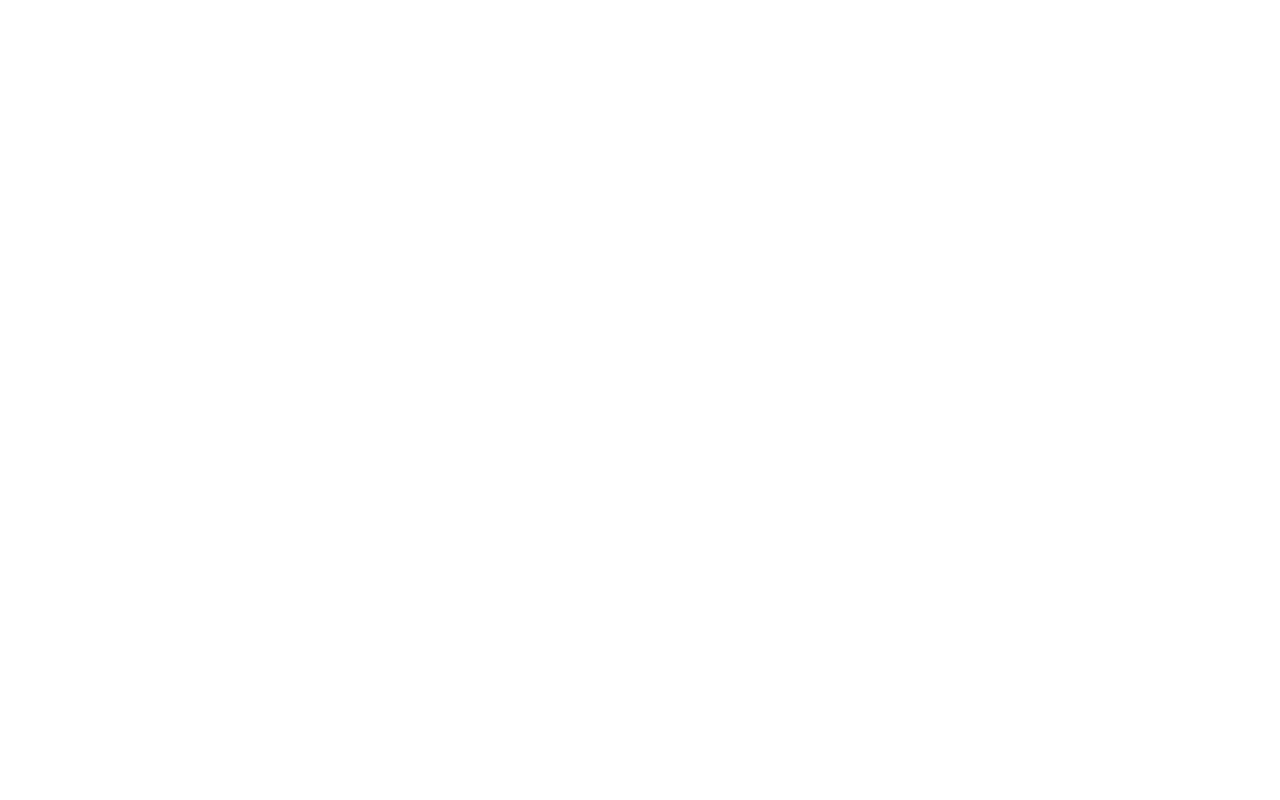
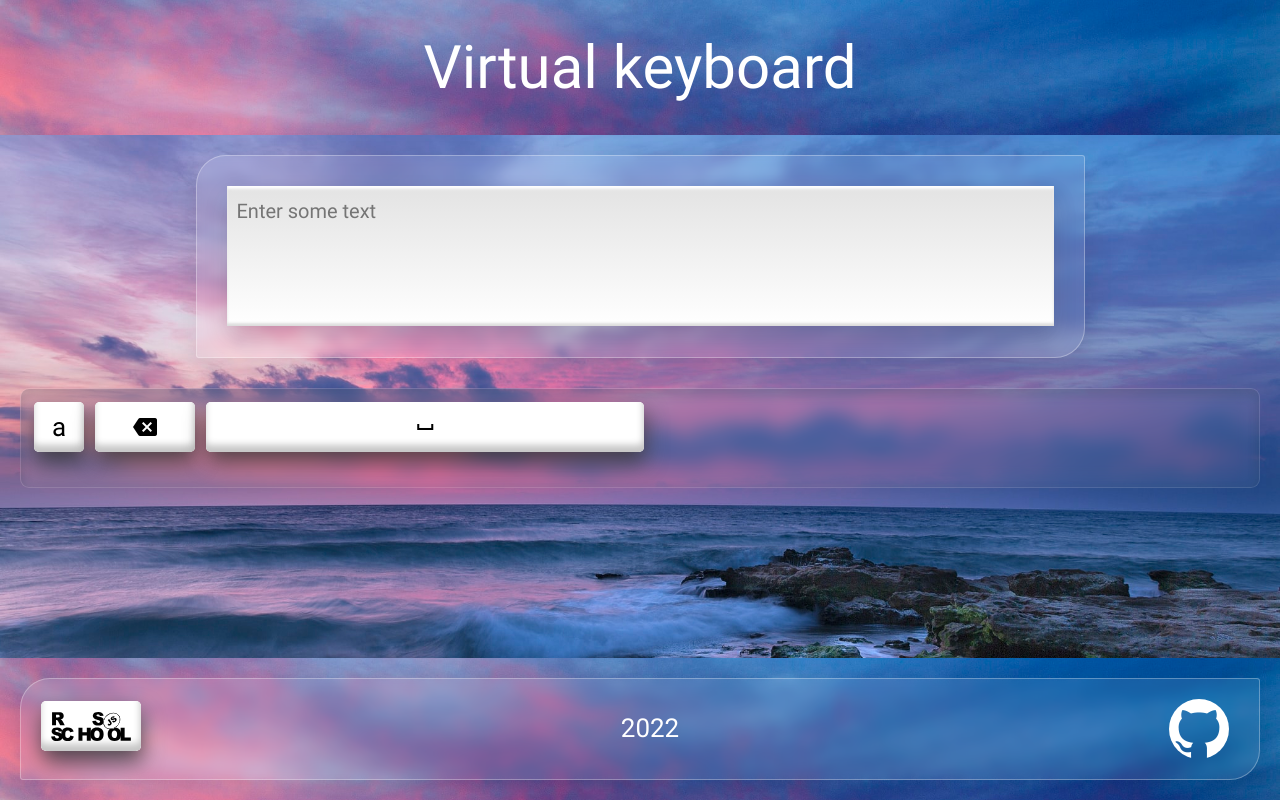
Before and after one commit to vpeacock/virtual-keyboard, a website: page index.html in a window 1280 px wide. Drawn offline with Linux system fonts and the light colour scheme.

Commit message:
feat: add basic template

```diff
--- a/index.html
+++ b/index.html
@@ -1,12 +1,70 @@
 <!DOCTYPE html>
 <html lang="en">
+
 <head>
     <meta charset="UTF-8">
     <meta http-equiv="X-UA-Compatible" content="IE=edge">
     <meta name="viewport" content="width=device-width, initial-scale=1.0">
-    <title>Document</title>
+    <link rel="shortcut icon" href="assets/images/favicon.ico" type="image/x-icon">
+    <link rel="stylesheet" href="style.css">
+    <link rel="stylesheet" href="normalize.css">
+    <link href="https://fonts.googleapis.com/icon?family=Material+Icons" rel="stylesheet">
+    <title>Virtual keyboard</title>
 </head>
+
 <body>
+    <header class="header section ">
+        <div class="container">
+            <h1 class="main-title">Virtual keyboard</h1>
+        </div>
+    </header>
+
+    <main class="main section">
+        <div class="container main__container">
+            <div class="keyboard-input__container">
+                <textarea name="field-text" placeholder="Enter some text" class="keyboard-input" cols="70"
+                    rows="4"></textarea>
+            </div>
+
+            <div class="keyboard">
+                <div class="keyboard__keys">
+                    <button type="button" class="keyboard__key">a</button>
+                    <button type="button" class="keyboard__key keyboard__key_wide">
+                        <i class="material-icons">backspace</i>
+                    </button>
+                    <button type="button" class="keyboard__key keyboard__key_extra-wide">
+                        <i class="material-icons">space_bar</i>
+                    </button>
+
+                </div>
+            </div>
+        </div>
+    </main>
+
+    <footer class="footer section">
+        <div class="container footer__container">
+            <div class="contacts__container">
+                <ul class="contacts">
+                    <li class="contacts__item"><a href="https://rs.school/" class="contacts__link">
+                            <img class="contacts__img contacts__img_rs" src="./assets/svg/rs_school.svg" width="100"
+                                height="100" alt="rs school logo"></a>
+                    </li>
+                    <li class="contacts__item contacts__item_year">
+                        <div class="icons icons_year">2022</div>
+                    </li>
+                    <li class="contacts__item">
+                        <a href="https://github.com/vpeacock" class="contacts__link">
+                            <div class="icons">
+                                <img class="contacts__img contacts__img_gh" src="./assets/images/githab_logo.png"
+                                    width="100" height="100" alt="github logo">
+                            </div>
+                        </a>
+                    </li>
+                </ul>
+            </div>
+        </div>
+    </footer>
     <script src="./index.js"></script>
 </body>
+
 </html>
--- /dev/null
+++ b/style.css
@@ -0,0 +1,416 @@
+/* fonts start*/
+/* roboto-300 - latin */
+@font-face {
+    font-family: 'Roboto';
+    font-style: normal;
+    font-weight: 300;
+    src: local(''),
+        url('./assets/fonts/roboto-v29-latin-300.woff2') format('woff2'),
+        /* Chrome 26+, Opera 23+, Firefox 39+ */
+        url('./assets/fonts/roboto-v29-latin-300.woff') format('woff');
+    /* Chrome 6+, Firefox 3.6+, IE 9+, Safari 5.1+ */
+}
+
+/* roboto-regular - latin */
+@font-face {
+    font-family: 'Roboto';
+    font-style: normal;
+    font-weight: 400;
+    src: local(''),
+        url('./assets/fonts/roboto-v29-latin-regular.woff2') format('woff2'),
+        /* Chrome 26+, Opera 23+, Firefox 39+ */
+        url('./assets/fonts/roboto-v29-latin-regular.woff') format('woff');
+    /* Chrome 6+, Firefox 3.6+, IE 9+, Safari 5.1+ */
+}
+
+/* roboto-500 - latin */
+@font-face {
+    font-family: 'Roboto';
+    font-style: normal;
+    font-weight: 500;
+    src: local(''),
+        url('./assets/fonts/roboto-v29-latin-500.woff2') format('woff2'),
+        /* Chrome 26+, Opera 23+, Firefox 39+ */
+        url('./assets/fonts/roboto-v29-latin-500.woff') format('woff');
+    /* Chrome 6+, Firefox 3.6+, IE 9+, Safari 5.1+ */
+}
+
+/* roboto-700 - latin */
+@font-face {
+    font-family: 'Roboto';
+    font-style: normal;
+    font-weight: 700;
+    src: local(''),
+        url('./assets/fonts/roboto-v29-latin-700.woff2') format('woff2'),
+        /* Chrome 26+, Opera 23+, Firefox 39+ */
+        url('./assets/fonts/roboto-v29-latin-700.woff') format('woff');
+    /* Chrome 6+, Firefox 3.6+, IE 9+, Safari 5.1+ */
+}
+
+/* roboto-900 - latin */
+@font-face {
+    font-family: 'Roboto';
+    font-style: normal;
+    font-weight: 900;
+    src: local(''),
+        url('./assets/fonts/roboto-v29-latin-900.woff2') format('woff2'),
+        /* Chrome 26+, Opera 23+, Firefox 39+ */
+        url('./assets/fonts/roboto-v29-latin-900.woff') format('woff');
+    /* Chrome 6+, Firefox 3.6+, IE 9+, Safari 5.1+ */
+}
+
+/* fonts end*/
+* {
+    margin: 0;
+    padding: 0;
+    box-sizing: border-box;
+}
+
+html,
+body {
+    min-height: 100vh;
+    display: grid;
+    grid-template-rows: auto 1fr auto;
+    font-weight: 400;
+    font-family: 'Roboto';
+    font-style: normal;
+    font-weight: normal;
+    font-style: normal;
+    font-size: 20px;
+    line-height: 75%;
+
+}
+
+html {
+    scroll-behavior: smooth;
+}
+
+button {
+    cursor: pointer;
+}
+
+li {
+    list-style-type: none;
+    cursor: pointer;
+}
+
+a {
+    text-decoration: none;
+    cursor: pointer;
+}
+
+img {
+    max-inline-size: 100%;
+    block-size: auto;
+    height: auto;
+}
+
+/* *-------------------------- general styles start--------------------------*/
+
+:root {
+    --yellow: #ffd541;
+    --btn-light-hover: #004e99;
+    --white: #FFFFFF;
+
+}
+
+.container {
+    max-width: 1440px;
+    padding: 0 20px;
+    box-sizing: content-box;
+    margin: 0 auto;
+}
+
+.section {
+    padding: 20px 0;
+}
+
+
+/* *-------------------------- general styles end--------------------------*/
+
+
+/* *-------------------------- header styles start--------------------------*/
+
+.header {
+    background-image: url('./assets/images/footer-bg.jpg');
+    background-repeat: no-repeat;
+    background-size: cover;
+    background-position: 50% 40%;
+}
+
+.main-title {
+    font-family: 'Roboto';
+    font-style: normal;
+    font-weight: 400;
+    font-size: 60px;
+    text-align: center;
+    color: var(--white);
+}
+
+/* *-------------------------- header styles end--------------------------*/
+
+
+/* *-------------------------- main styles start--------------------------*/
+.main {
+    background-image: url('./assets/images/main-bg1.jpg');
+    background-repeat: no-repeat;
+    background-size: cover;
+    background-position: 50% 40%;
+}
+
+.main__container {
+    display: flex;
+    flex-direction: column;
+    gap: 30px;
+    justify-content: center;
+    align-items: center;
+}
+
+.keyboard-input__container {
+    background: rgba(255, 255, 255, 0.09);
+    box-shadow: 0 4px 30px rgba(0, 0, 0, 0.1);
+    backdrop-filter: blur(5px);
+    -webkit-backdrop-filter: blur(5px);
+    border: 1px solid rgba(255, 255, 255, 0.3);
+    border-radius: 30px 3px;
+    padding: 30px;
+
+}
+
+.keyboard-input {
+    resize: none;
+    padding: 10px;
+    width: 100%;
+    scrollbar-color: #930dc0 #1774c6;
+    scrollbar-width: auto;
+    outline: none;
+    font-family: 'Roboto';
+    font-style: normal;
+    font-weight: 400;
+    font-size: 20px;
+    line-height: 30px;
+    border: none;
+    background: linear-gradient(180deg, #E3E3E3 0%, #FFFFFF 100%);
+    box-shadow: 6.53145e-16px 10.6667px 21.3333px rgba(51, 51, 51, 0.1525), inset -1.66915e-16px -2.72593px 2.72593px #DCDCDC, inset 1.66915e-16px 2.72593px 2.72593px #FFFFFF;
+
+}
+
+.keyboard-input::-webkit-scrollbar {
+    width: 0.4em;
+    height: 0.4em;
+    background-color: var(--btn-light-hover);
+}
+
+.keyboard-input::-webkit-scrollbar-track {
+    background: var(--btn-light-hover);
+}
+
+.keyboard-input::-webkit-scrollbar-thumb {
+    background: #d0e9ff;
+    border-radius: 10%;
+}
+
+/* ? -----------  keyboard styles start ----------- */
+.keyboard {
+    width: 100%;
+    padding: 10px;
+    box-shadow: 0 0 50px rgba(0, 0, 0, 0.5);
+    height: 100px;
+    border-radius: 9px;
+    background-color: rgba(255, 255, 255, 0.06);
+    border: 1px solid rgba(255, 255, 255, 0.1);
+    backdrop-filter: blur(10px);
+    -webkit-box-shadow: 0px 5px 10px 2px rgba(34, 60, 80, 0.2) inset;
+    -moz-box-shadow: 0px 5px 10px 2px rgba(34, 60, 80, 0.2) inset;
+    box-shadow: 0px 5px 10px 2px rgba(34, 60, 80, 0.2) inset;
+}
+
+.keyboard__keys {
+    text-align: center;
+    display: flex;
+    flex-direction: row;
+    flex-wrap: wrap;
+    justify-content: flex-start;
+    align-items: center;
+    gap: 5px;
+}
+
+.keyboard__key {
+    height: 50px;
+    width: 6%;
+    max-width: 50px;
+    margin: 3px;
+    outline: none;
+    border: none;
+
+    backdrop-filter: blur(10px);
+    background-color: rgba(255, 255, 255, 1);
+    border-radius: 5px;
+    background: #FFFFFF;
+    box-shadow: 1.11497px 10.6082px 21.3333px rgba(51, 51, 51, 0.793), inset -0.738358px -7.02501px 7.0637px #C6C6C6, inset 0.738358px 7.02501px 7.0637px #FFFFFF;
+
+    font-family: 'Roboto';
+    font-style: normal;
+    font-weight: 400;
+    font-size: 26px;
+    line-height: 38px;
+    display: grid;
+    place-items: center;
+    place-content: center;
+    -webkit-tap-highlight-color: transparent;
+    position: relative;
+}
+
+.keyboard__key:active {
+    border-radius: 5px;
+    background: linear-gradient(123deg, #B3B3B3 0%, #FFFFFF 72.29%);
+    box-shadow: 8.94582px 5.80948px 21.3333px rgba(51, 51, 51, 0.485), inset -4.17472px -2.71109px 4.97778px #9F9F9F, inset 4.17472px 2.71109px 4.97778px #FFFFFF;
+}
+
+.keyboard__key_wide {
+    width: 12%;
+    max-width: 100px;
+}
+
+.keyboard__key_extra-wide {
+    width: 36%;
+    max-width: 500px;
+}
+
+/* ? ----------- keyboard styles end ----------- */
+
+
+/* *-------------------------- main styles end--------------------------*/
+
+
+
+
+
+
+
+
+
+
+
+
+
+
+/* *--------------------------footer styles start--------------------------*/
+
+.contacts__container {
+    background: rgba(255, 255, 255, 0.09);
+    box-shadow: 0 4px 30px rgba(0, 0, 0, 0.1);
+    backdrop-filter: blur(5px);
+    -webkit-backdrop-filter: blur(5px);
+    border: 1px solid rgba(255, 255, 255, 0.3);
+    border-radius: 30px 3px;
+    padding: 20px;
+}
+
+.footer {
+
+    background-image: url('./assets/images/footer-bg.jpg');
+    background-repeat: no-repeat;
+    background-size: cover;
+    background-position: 50% 40%;
+}
+
+.icons_year {
+    color: var(--white);
+    font-family: Roboto;
+    font-style: normal;
+    font-weight: normal;
+    font-size: 26px;
+    line-height: 122%;
+
+}
+
+
+.contacts {
+    display: flex;
+    justify-content: space-between;
+    align-items: center;
+}
+
+.contacts__item {
+    font-family: Roboto;
+    font-style: normal;
+    font-weight: normal;
+    font-size: 19px;
+    line-height: 126%;
+}
+
+.contacts__img {
+    height: auto;
+    object-fit: cover;
+    padding: 10px;
+    border-radius: 10px;
+}
+
+.icons {
+    width: 60px;
+    height: 60px;
+    margin: 0 10px;
+    display: flex;
+    justify-content: center;
+    align-items: center;
+    position: relative;
+    border-radius: 50%;
+    overflow: hidden;
+    z-index: 1;
+}
+
+.icons::before {
+    content: "";
+    position: absolute;
+    top: 0;
+    left: 0;
+    width: 100%;
+    height: 100%;
+    background: var(--btn-light-hover);
+    z-index: -1;
+    border-radius: 50%;
+    transform: translate(100%, 100%);
+    transition: all .4s;
+}
+
+.icons:hover::before {
+    transform: translate(0);
+    animation: anim .4s linear;
+}
+
+@keyframes anim {
+    0%, 100% {
+        width: 100%;
+        height: 100%;
+    }
+
+    50% {
+        width: 50%;
+        height: 50%;
+    }
+}
+
+
+.contacts__img_rs {
+    max-width: 100px;
+    background-color: rgba(255, 255, 255, 1);
+    border-radius: 5px;
+    background: #FFFFFF;
+    box-shadow: 1.11497px 10.6082px 21.3333px rgba(51, 51, 51, 0.793), inset -0.738358px -7.02501px 7.0637px #C6C6C6, inset 0.738358px 7.02501px 7.0637px #FFFFFF;
+    transition: .5s;
+}
+
+.contacts__img_rs:hover {
+    background-color: var(--yellow);
+}
+
+.contacts__img_gh {
+    max-width: 120px;
+}
+
+.hide {
+    display: none;
+}
+
+/* *--------------------------footer styles end--------------------------*/
```
Also changed, not shown: assets/fonts/roboto-v29-latin-300.woff (added), assets/fonts/roboto-v29-latin-300.woff2 (added), assets/fonts/roboto-v29-latin-500.woff (added), assets/fonts/roboto-v29-latin-500.woff2 (added), assets/fonts/roboto-v29-latin-700.woff (added), assets/fonts/roboto-v29-latin-700.woff2 (added), assets/fonts/roboto-v29-latin-900.woff (added), assets/fonts/roboto-v29-latin-900.woff2 (added), assets/fonts/roboto-v29-latin-regular.woff (added), assets/fonts/roboto-v29-latin-regular.woff2 (added), assets/images/favicon.ico (added), assets/images/footer-bg.jpg (added), assets/images/githab_logo.png (added), assets/images/main-bg.jpg (added), 3 more files, 1 other file.
